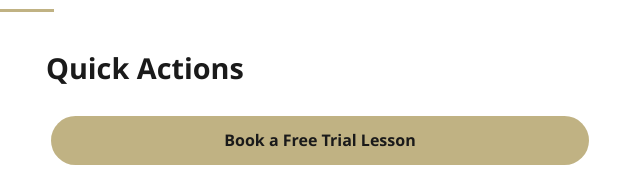
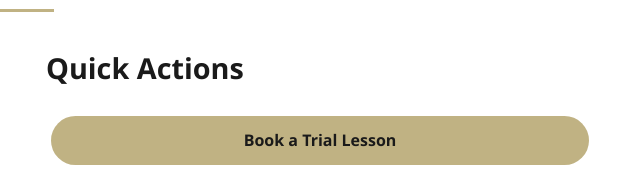
Before and after one commit to Apolloat2022/ApolloPerforming, a plain HTML site: page index.html in a window 1280 px wide. Shown: the part 5934-6116 px from the top of the page, 626-1266 px from the left. Drawn offline with Linux system fonts and the light colour scheme.

```diff
--- a/index.html
+++ b/index.html
@@ -1063,7 +1063,7 @@
                 <div class="contact-info">
                     <h3>Quick Actions</h3>
                     <div class="button-group" style="flex-direction: column;">
-                        <a href="https://calendly.com/robinpandey-apollotunes/30min" class="btn btn-primary" target="_blank">Book a Free Trial Lesson</a>
+                        <a href="https://calendly.com/robinpandey-apollotunes/30min" class="btn btn-primary" target="_blank">Book a Trial Lesson</a>
                         <a href="https://app.vectorshift.ai/chatbots/deployed/68d1d8ace9de515550b744a0" class="btn btn-chat" target="_blank">Let's Chat</a>
                         <a href="https://pci.jotform.com/form/223423546401144" class="btn btn-register" target="_blank">Register for Intro Class</a>
                         <a href="https://form.jotform.com/230734922066152" class="btn btn-enrollment" target="_blank">Enrollment Form</a>
```
